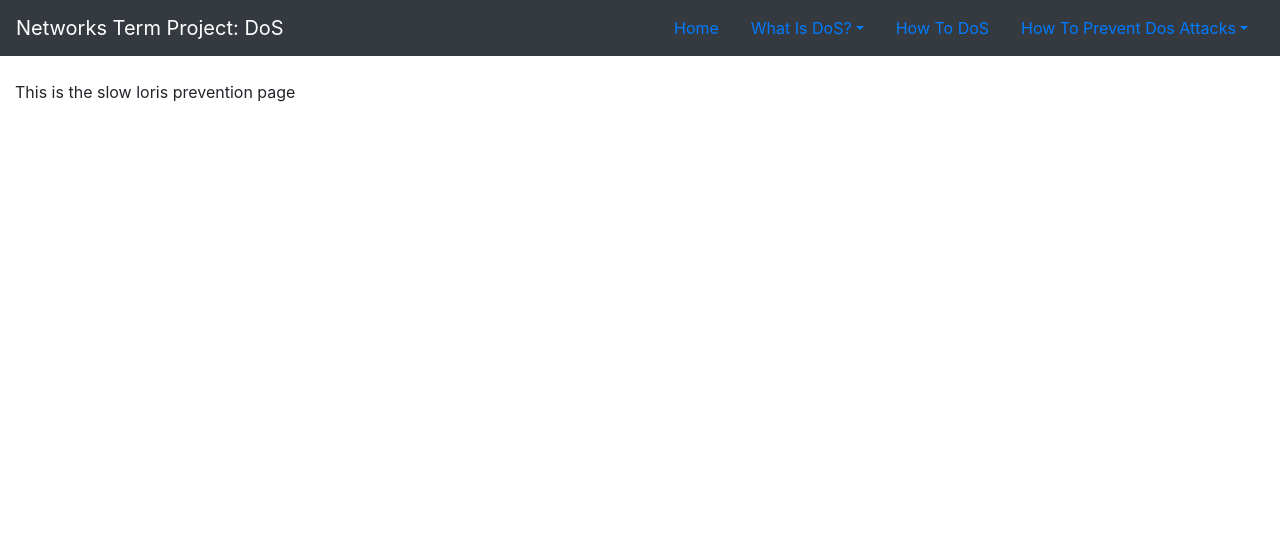
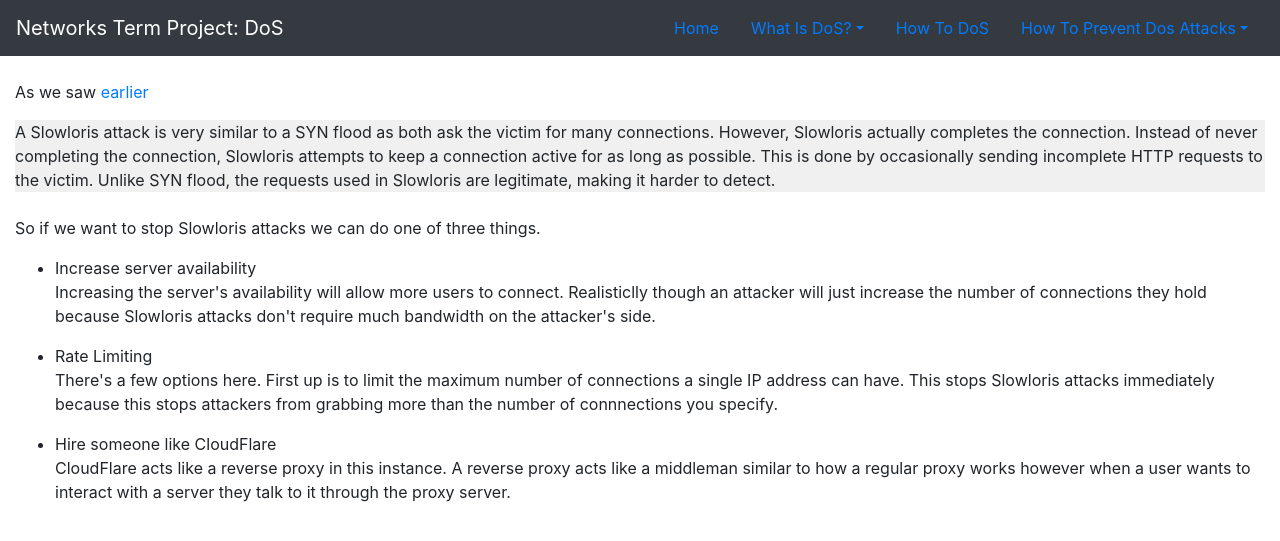
Before and after one commit to HuntJSparra/NCFNetworksDoS, a Flask app: page /how-to-stop-dos/slow-loris in a window 1280 px wide. Shown: the top 541 px of the page. Run offline with Flask 2, Linux system fonts and the light colour scheme; some libraries are stand-ins or nearby versions.

Commit message:
Slowloris page complete

```diff
--- a/static/html/navbar.html
+++ b/static/html/navbar.html
@@ -32,8 +32,8 @@
       <div class="dropdown-menu" aria-labelledby="navbarDropdownStopDos">
         <a class="dropdown-item" href="/how-to-stop-dos">Overview</a>
         <div class="dropdown-divider"></div>
-        <a class="dropdown-item" href="/how-to-stop-dos/ping-flood">Ping Attacks</a>
-        <a class="dropdown-item" href="/how-to-stop-dos/slow-loris">Slow Loris</a>
+        <a class="dropdown-item" href="/how-to-stop-dos/ping-flood">Ping flood Attack</a>
+        <a class="dropdown-item" href="/how-to-stop-dos/slow-loris">Slowloris Attack</a>
       </div>
     </li>
   </ul>
--- a/templates/how-to-stop-dos/how-to-stop-dos.html
+++ b/templates/how-to-stop-dos/how-to-stop-dos.html
@@ -1,6 +1,6 @@
 <!doctype html>
 <html lang="en">
-  <title>How to stop a Ping Flood</title>
+  <title>How to stop a Dos Attack</title>
 
 
   <link rel="stylesheet" href="https://stackpath.bootstrapcdn.com/bootstrap/4.3.1/css/bootstrap.min.css" integrity="sha384-ggOyR0iXCbMQv3Xipma34MD+dH/1fQ784/j6cY/iJTQUOhcWr7x9JvoRxT2MZw1T" crossorigin="anonymous">
--- a/templates/how-to-stop-dos/ping-flood.html
+++ b/templates/how-to-stop-dos/ping-flood.html
@@ -1,6 +1,6 @@
 <!doctype html>
 <html lang="en">
-  <title>How to stop a Ping Flood</title>
+  <title>How to stop a Ping Flood Attack</title>
 
 
   <link rel="stylesheet" href="https://stackpath.bootstrapcdn.com/bootstrap/4.3.1/css/bootstrap.min.css" integrity="sha384-ggOyR0iXCbMQv3Xipma34MD+dH/1fQ784/j6cY/iJTQUOhcWr7x9JvoRxT2MZw1T" crossorigin="anonymous">
@@ -14,7 +14,7 @@
   <br>
   <div class="container-fluid">
 
-  	<p>As we saw earlier</p>
+  	<p>As we saw <a href="/what-is-dos/buffer-overflow">earlier</a></p>
 
     <div style="background-color: #F0F0F0" bgcolor="#F0F0F0">A ping flood (also known as a ICMP flood) is one of the simplest implementations of a buffer overflow attack. The attacker pings the victim as fast as possible without waiting for replies in the hope that the victim will be too busy responding to pings to respond to legitimate users. This attack only works if the victim is slower than the attacker (making them unable to respond fast enough) and the victim's server is configured to always reply to pings.</div>
     <br>
--- a/templates/how-to-stop-dos/slow-loris.html
+++ b/templates/how-to-stop-dos/slow-loris.html
@@ -1,6 +1,6 @@
 <!doctype html>
 <html lang="en">
-  <title>How to stop a Ping Flood</title>
+  <title>How to stop a Slowloris attack</title>
 
 
   <link rel="stylesheet" href="https://stackpath.bootstrapcdn.com/bootstrap/4.3.1/css/bootstrap.min.css" integrity="sha384-ggOyR0iXCbMQv3Xipma34MD+dH/1fQ784/j6cY/iJTQUOhcWr7x9JvoRxT2MZw1T" crossorigin="anonymous">
@@ -13,7 +13,25 @@
 
   <br>
   <div class="container-fluid">
-  	<p> This is the slow loris prevention page</p>
+  	<p>As we saw <a href="/what-is-dos/buffer-overflow">earlier</a></p>
+
+    <div style="background-color: #F0F0F0" bgcolor="#F0F0F0">A Slowloris attack is very similar to a SYN flood as both ask the victim for many connections. However, Slowloris actually completes the connection. Instead of never completing the connection, Slowloris attempts to keep a connection active for as long as possible. This is done by occasionally sending incomplete HTTP requests to the victim. Unlike SYN flood, the requests used in Slowloris are legitimate, making it harder to detect.</div>
+    <br>
+    <p>So if we want to stop Slowloris attacks we can do one of three things.</p>
+
+    <ul>
+      <li>Increase server availability</li>
+      <p>Increasing the server's availability will allow more users to connect. Realisticlly though an attacker will just increase the number of connections they hold because Slowloris attacks don't require much bandwidth on the attacker's side.</p>
+      <li>Rate Limiting</li>
+      <p>There's a few options here. First up is to limit the maximum number of connections a single IP address can have. This stops Slowloris attacks immediately because this stops attackers from grabbing more than the number of connnections you specify.</p>
+      <li>Hire someone like CloudFlare</li>
+      <p>CloudFlare acts like a reverse proxy in this instance. A reverse proxy acts like a middleman similar to how a regular proxy works however when a user wants to interact with a server they talk to it through the proxy server.</p>
+    </ul>
+
+
+
+
+
   </div>
 </html>
 <script>
--- a/templates/what-is-dos/buffer-overflow.html
+++ b/templates/what-is-dos/buffer-overflow.html
@@ -29,7 +29,7 @@
     <br>
 
     <h2>Slowloris</h2>
-    <p>A slowloris attack is very similar to a SYN flood as both ask the victim for many connections. However, slowloris actually completes the connection. Instead of never completing the connection, slowloris attempts to keep a connection active for as long as possible. This is done by occasionally sending incomplete HTTP requests to the victim. Unlike SYN flood, the requests used in slowloris are legitimate, making it harder to detect.
+    <p>A Slowloris attack is very similar to a SYN flood as both ask the victim for many connections. However, Slowloris actually completes the connection. Instead of never completing the connection, Slowloris attempts to keep a connection active for as long as possible. This is done by occasionally sending incomplete HTTP requests to the victim. Unlike SYN flood, the requests used in Slowloris are legitimate, making it harder to detect.</p>
   </div>
 
 </html>
```
